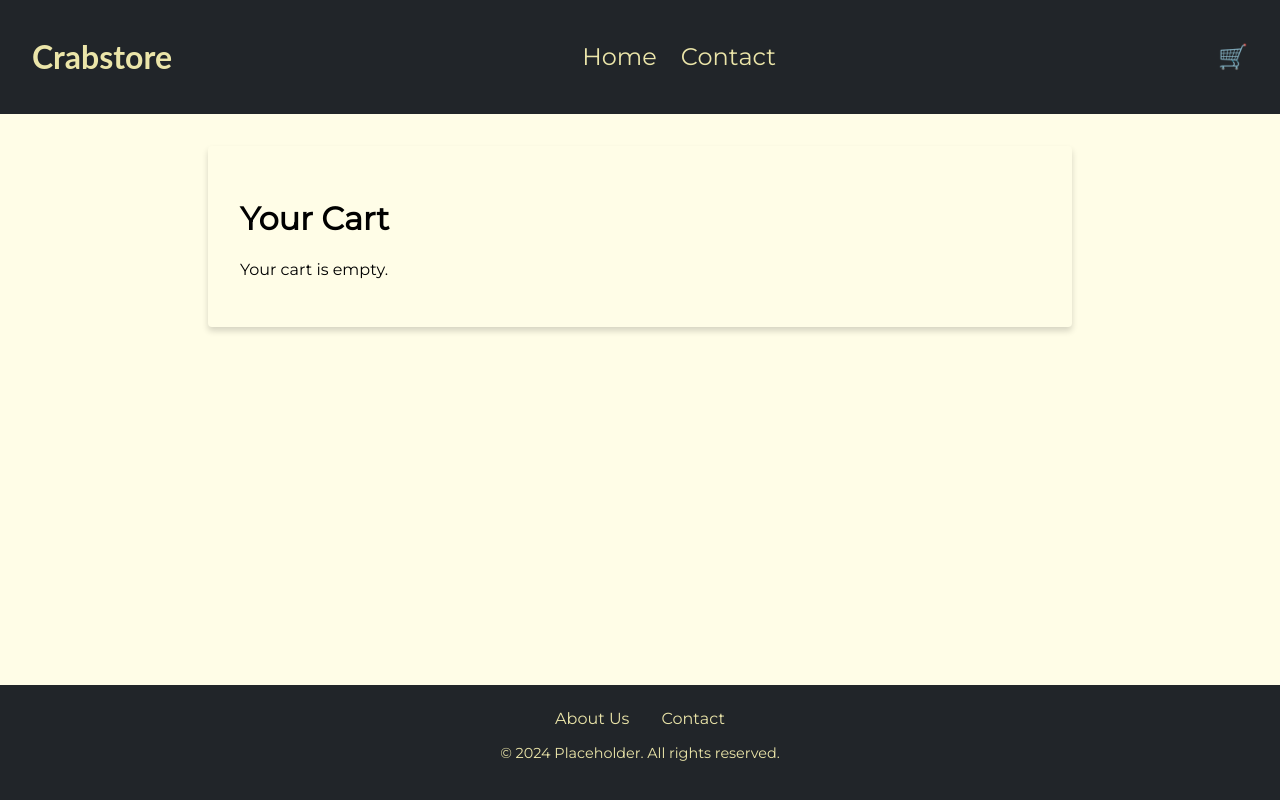
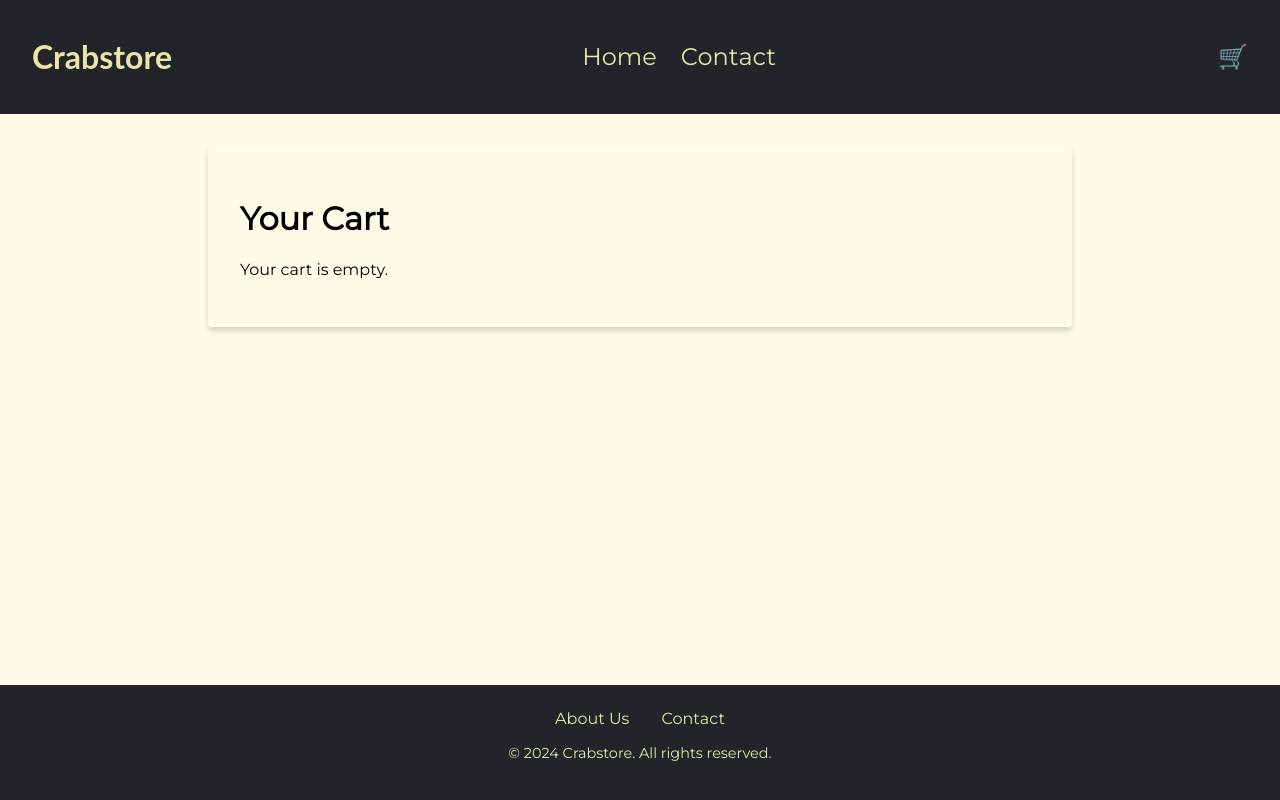
Before and after one commit to ykjellin/js-frameworks-ca, a React (Create React App) app: page /checkout in a window 1280 px wide. Built offline with nearby package versions, Linux system fonts and the light colour scheme; a web font is replaced by a local one.

Commit message:
replaced placeholder in footer

```diff
--- a/src/components/Footer.tsx
+++ b/src/components/Footer.tsx
@@ -46,7 +46,7 @@ const Footer: React.FC = () => {
         <StyledLink to="/contact">Contact</StyledLink>
       </FooterLinks>
       <Copyright>
-        &copy; {new Date().getFullYear()} Placeholder. All rights reserved.
+        &copy; {new Date().getFullYear()} Crabstore. All rights reserved.
       </Copyright>
     </FooterContainer>
   );
```
